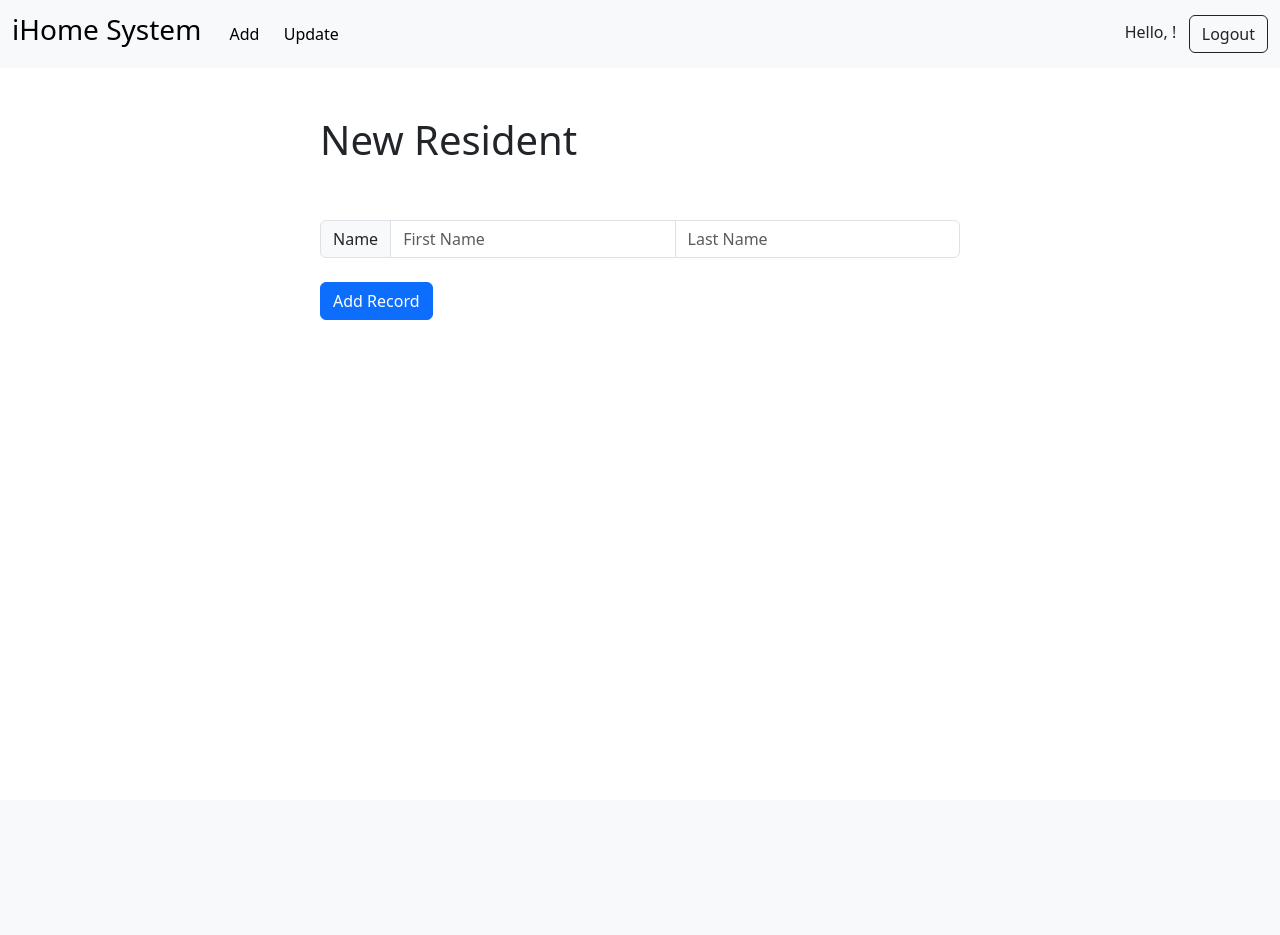
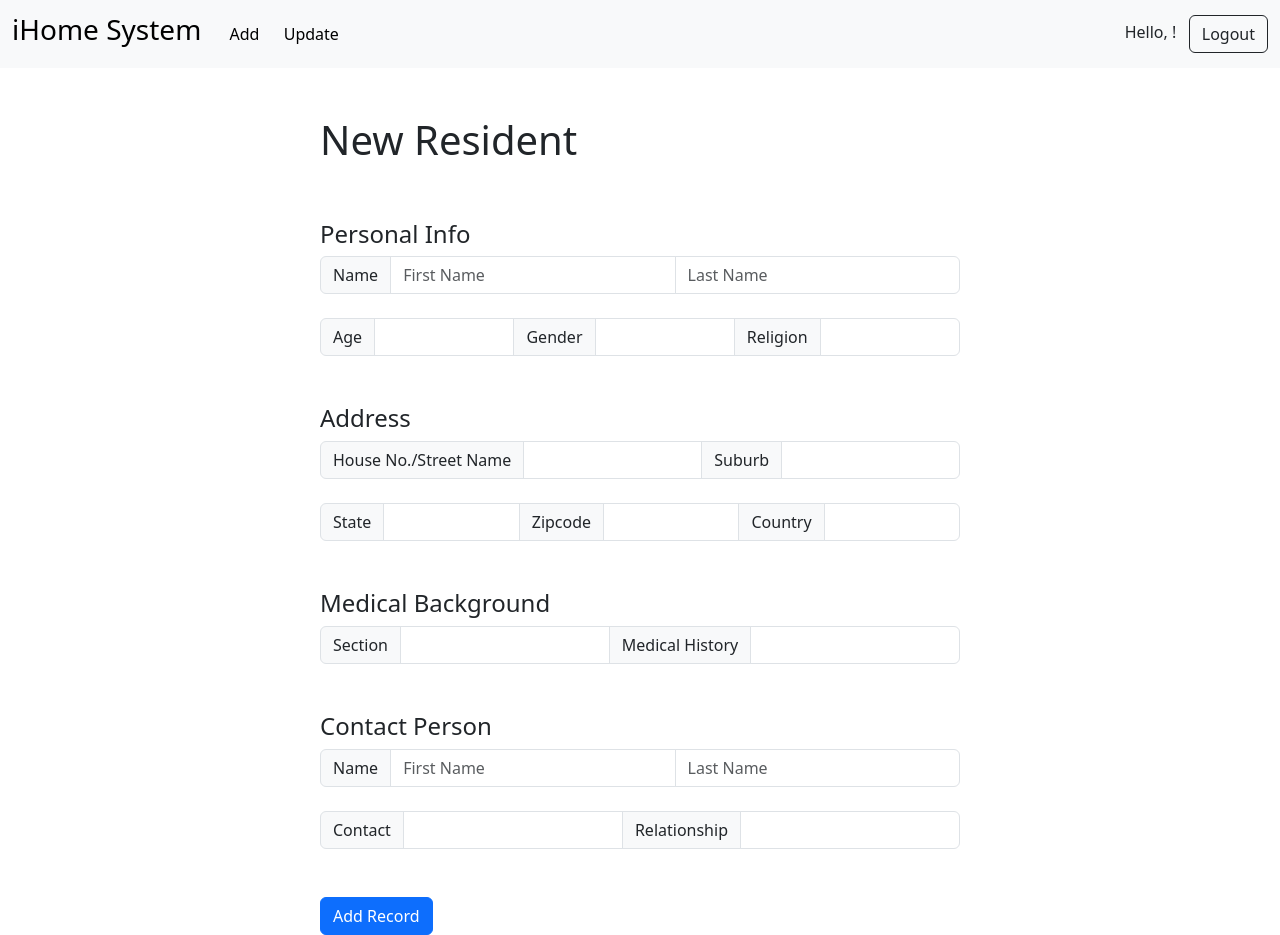
Before and after one commit to jamesbumanlag/iHome, a Django app: page /add_record in a window 1280 px wide. Before the commit the page ends 320 px from the top, so only its background shows below. Run offline with Django 4.2, Linux system fonts and the light colour scheme; a user stored in the database is signed in.

Commit message:
updated add_record.html

```diff
--- a/my_app/forms.py
+++ b/my_app/forms.py
@@ -59,7 +59,7 @@ class AddRecordForm(forms.ModelForm):
         required=True,
         widget=forms.widgets.TextInput(
             attrs={
-                'placeholder':'Age',
+                'placeholder':'',
                 'class': 'form-control',
                 'label':''
                 }
@@ -68,7 +68,7 @@ class AddRecordForm(forms.ModelForm):
         required=True,
         widget=forms.widgets.TextInput(
             attrs={
-                'placeholder':'Gender',
+                'placeholder':'',
                 'class': 'form-control',
                 'label':''
                 }
@@ -77,7 +77,7 @@ class AddRecordForm(forms.ModelForm):
         required=True,
         widget=forms.widgets.TextInput(
             attrs={
-                'placeholder':'Religion',
+                'placeholder':'',
                 'class': 'form-control',
                 'label':''
                 }
@@ -87,7 +87,7 @@ class AddRecordForm(forms.ModelForm):
         required=True,
         widget=forms.widgets.TextInput(
             attrs={
-                'placeholder':'House No/Street Name',
+                'placeholder':'',
                 'class': 'form-control',
                 'label':''
                 }
@@ -96,7 +96,7 @@ class AddRecordForm(forms.ModelForm):
         required=True,
         widget=forms.widgets.TextInput(
             attrs={
-                'placeholder':'Suburb',
+                'placeholder':'',
                 'class': 'form-control',
                 'label':''
                 }
@@ -105,7 +105,7 @@ class AddRecordForm(forms.ModelForm):
         required=True,
         widget=forms.widgets.TextInput(
             attrs={
-                'placeholder':'State',
+                'placeholder':'',
                 'class': 'form-control',
                 'label':''
                 }
@@ -114,7 +114,7 @@ class AddRecordForm(forms.ModelForm):
         required=True,
         widget=forms.widgets.TextInput(
             attrs={
-                'placeholder':'Postcode',
+                'placeholder':'',
                 'class': 'form-control',
                 'label':''
                 }
@@ -123,7 +123,7 @@ class AddRecordForm(forms.ModelForm):
         required=True,
         widget=forms.widgets.TextInput(
             attrs={
-                'placeholder':'Country',
+                'placeholder':'',
                 'class': 'form-control',
                 'label':''
                 }
@@ -132,7 +132,7 @@ class AddRecordForm(forms.ModelForm):
         required=True,
         widget=forms.widgets.TextInput(
             attrs={
-                'placeholder':'Section',
+                'placeholder':'',
                 'class': 'form-control',
                 'label':''
                 }
@@ -141,7 +141,7 @@ class AddRecordForm(forms.ModelForm):
         required=True,
         widget=forms.widgets.TextInput(
             attrs={
-                'placeholder':'Medical History',
+                'placeholder':'',
                 'class': 'form-control',
                 'label':''
                 }
@@ -168,7 +168,7 @@ class AddRecordForm(forms.ModelForm):
         required=True,
         widget=forms.widgets.TextInput(
             attrs={
-                'placeholder':'Contact Number',
+                'placeholder':'',
                 'class': 'form-control',
                 'label':''
                 }
@@ -177,7 +177,7 @@ class AddRecordForm(forms.ModelForm):
         required=True,
         widget=forms.widgets.TextInput(
             attrs={
-                'placeholder':'Relationship',
+                'placeholder':'',
                 'class': 'form-control',
                 'label':''
                 }
--- a/my_app/templates/login/add_record.html
+++ b/my_app/templates/login/add_record.html
@@ -14,14 +14,62 @@
 
         <form action="{% url 'add_record' %}" method="POST">
             {% csrf_token %}
+            <h4>Personal Info</h4>
             <div class="input-group">
                 <span class="input-group-text">Name</span>
                 {{ form.first_name }}
                 {{ form.last_name }}
-              </div>
+            </div>
+              <br>
+            <div class="input-group">
+                <span class="input-group-text">Age</span>
+                {{ form.age }}
+                <span class="input-group-text">Gender</span>
+                {{ form.gender }}
+                <span class="input-group-text">Religion</span>
+                {{ form.religion }}
 
+            </div>
+            <br>
+            <br>
+            <h4>Address</h4>
+            <div class="input-group">
+                <span class="input-group-text">House No./Street Name</span>
+                {{ form.house_street }}
+                <span class="input-group-text">Suburb</span>
+                {{ form.suburb }}
+            </div><br>
+            <div class="input-group">
+                <span class="input-group-text">State</span>
+                {{ form.state }}
 
+                <span class="input-group-text">Zipcode</span>
+                {{ form.post_code }}
+                <span class="input-group-text">Country</span>
+                {{ form.country }}
+            </div>
+            <br><br>
+            <h4>Medical Background</h4>
+            <div class="input-group">
+                <span class="input-group-text">Section</span>
+                {{ form.section }}
+                <span class="input-group-text">Medical History</span>
+                {{ form.med_background }}
+            </div>
+            <br><br>
+            <h4>Contact Person</h4>
+            <div class="input-group">
+                <span class="input-group-text">Name</span>
+                {{ form.contact_first }} {{ form.contact_last}}
+            </div>
             <br>
+            <div class="input-group">
+                <span class="input-group-text">Contact</span>
+                {{ form.contact_number }}
+                <span class="input-group-text">Relationship</span>
+                {{ form.contact_rel }}
+            </div>
+             <br><br>
             <button type="submit" class="btn btn-primary">Add Record</button>
         </form>
 
```
Also changed, not shown: my_app/static/res_photo/andres.jpg (added).
